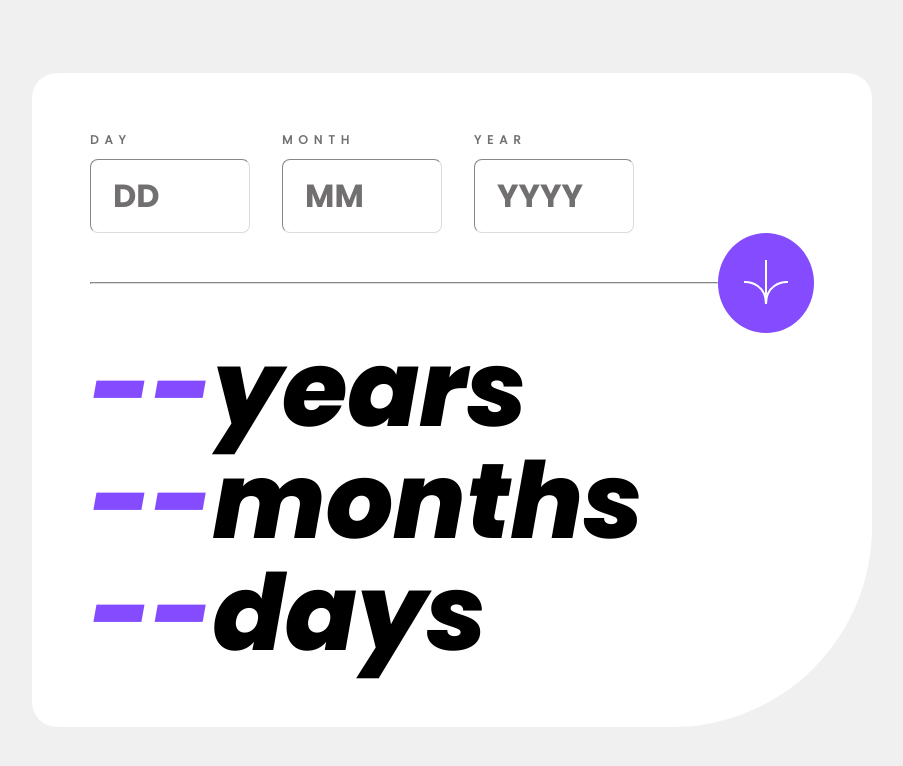
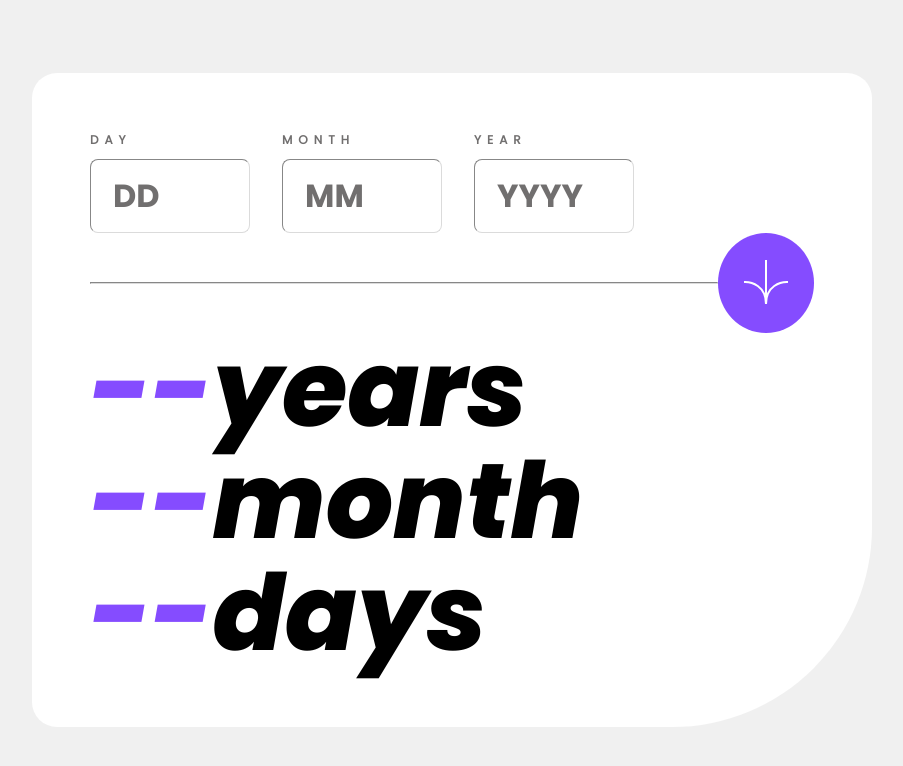
Before and after one commit to korchel/age-calculator, a React (Create React App) app: page / in a window 1280 px wide. Shown: the top 766 px of the page, without its empty margins (188-1091 px from the left). Built offline with nearby package versions, Linux system fonts and the light colour scheme.

Commit message:
i18 fixed

```diff
--- a/public/index.html
+++ b/public/index.html
@@ -9,8 +9,6 @@
       name="description"
       content="Web site created using create-react-app"
     />
-    <link rel="apple-touch-icon" href="%PUBLIC_URL%/logo192.png" />
-    <link rel="manifest" href="%PUBLIC_URL%/manifest.json" />
 
     <title>Frontend Mentor | Age calculator app</title>
   </head>
--- a/src/components/Output.jsx
+++ b/src/components/Output.jsx
@@ -32,11 +32,11 @@
       </p>
       <p className="result-text">
         {show ? <span>{months}</span> : <span>--</span>}
-        months
+        {t('months.count', { count: months })}
       </p>
       <p className="result-text">
         {show ? <span>{days}</span> : <span>--</span>}
-        days
+        {t('days.count', { count: days })}
       </p>
     </div>
   );
```
Also changed, not shown: 1 other file (tests, documents, lock files or other folders).
